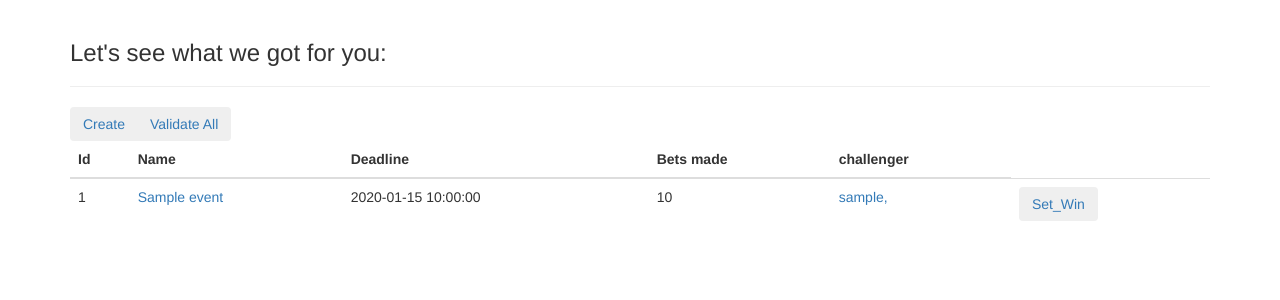
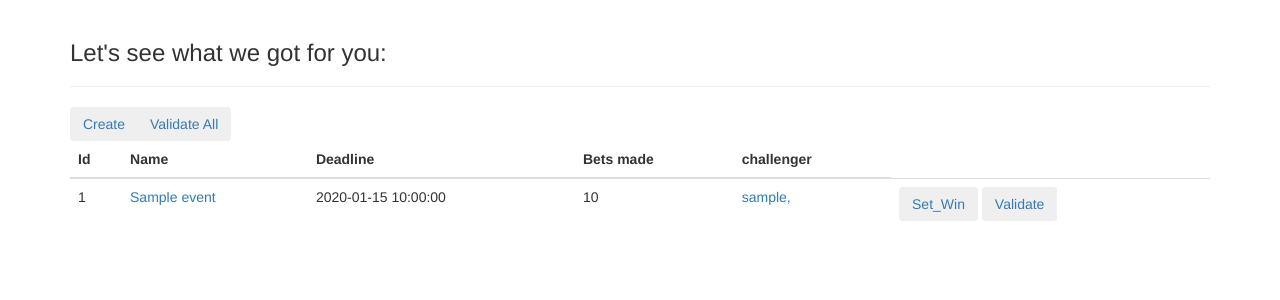
Before and after one commit to CMecker/YouBet, a Flask app: page /event in a window 1280 px wide. Shown: the part 52-352 px from the top of the page. Run offline with Flask 2, Linux system fonts and the light colour scheme; a user stored in the database is signed in; tables that the repository leaves empty hold one stand-in row (values such as "Sample post"); some libraries are stand-ins or nearby versions.

Commit message:
validation: Added single validatebutton

```diff
--- a/app/templates/events/event.html
+++ b/app/templates/events/event.html
@@ -36,6 +36,9 @@
                             <button type="button" class="btn btn-secondary">
                                 <a href="{{ url_for('put_winner', eventname=ev['name']) }}">Set_Win</a>
                             </button>
+                            <button type="button" class="btn btn-secondary">
+                                <a href="{{ url_for('validate_event', eventname=ev['name']) }}">Validate</a>
+                            </button>
                         </td>
                     </tr>
                 {% endfor %}
```
